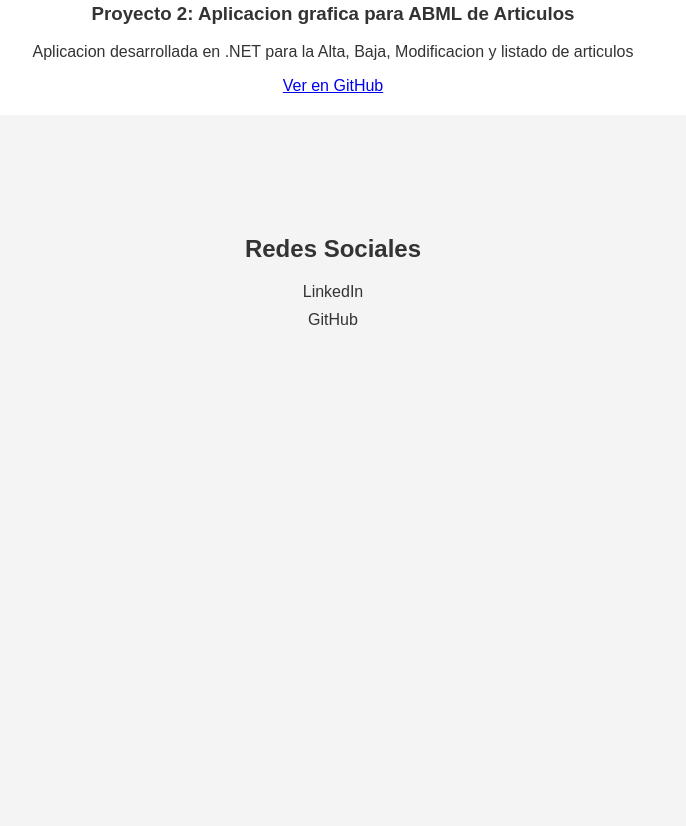
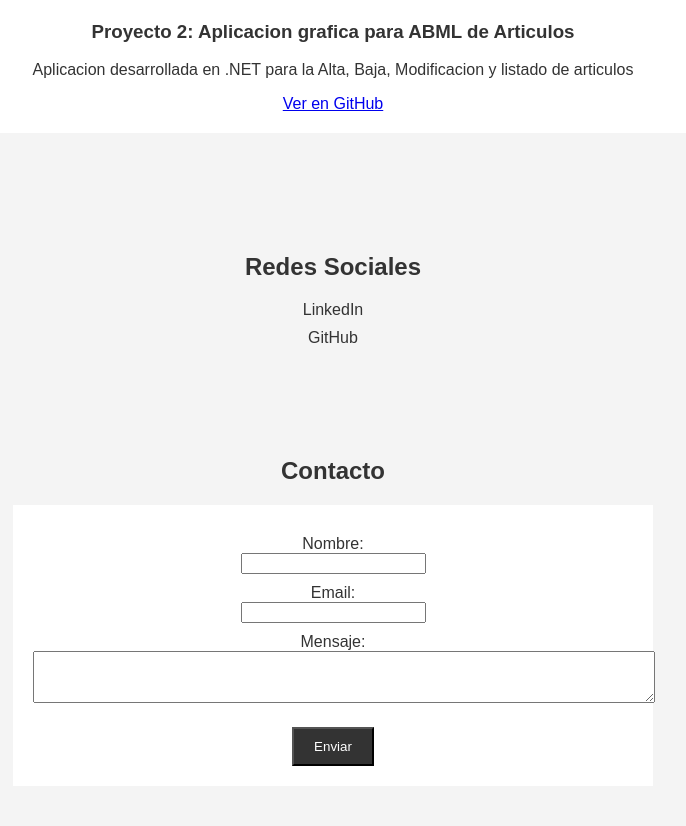
Before and after one commit to SashaFranco/Portfolio_Sasha_Franco, a plain HTML site: page index.html in a window 1280 px wide. Shown: the part 1877-2703 px from the top of the page, without its empty margins (307-993 px from the left). Before the commit the page ends 2256 px from the top, so only its background shows below. Drawn offline with Linux system fonts and the light colour scheme.

Commit message:
Ultima version con estilos trabajados

```diff
--- a/estilos.css
+++ b/estilos.css
@@ -10,12 +10,10 @@ body {
 
 header {
     background-color: #333;
-    /* padding: 10px 0; */
     text-align: center; /*estilo de texto centrado*/
 }
 
 nav ul {
-    /* list-style: none; esto eliina los marcadores */
     margin: 0;
     padding: 0;
 }
@@ -40,15 +38,6 @@ nav ul li a {
     margin-top: 0;
 }
 
-.conocimientos ul {
-    list-style: none;
-    padding: 0;
-}
-
-.conocimientos ul li {
-    margin: 10px 0;
-}
-
 .proyectos .proyecto {
     background-color: #fff;
     padding: 20px;
@@ -70,9 +59,32 @@ nav ul li a {
     margin-top: 20px;
 }
 
-.iconos-conocimientos img {
-    width: 70px; /* Ajusta el tamaño de las imágenes */
-    height: 70px; /* Ajusta el tamaño de las imágenes */
-    object-fit: contain; /* Mantiene la proporción original de las imágenes */
-    transition: transform 0.3s; /* Transición para el efecto hover */
+/* Estilos del Formulario de Contacto */
+.contacto form {
+    max-width: 600px;
+    margin: 0 auto;
+    background-color: #fff;
+    padding: 20px;
 }
+
+.contacto form label {
+    display: block;
+    margin-top: 10px;
+}
+
+
+.contacto form textarea {
+    width: 100%;
+    padding: 10px;
+}
+
+.contacto form button {
+    margin-top: 20px;
+    padding: 10px 20px;
+    background-color: #333;
+    color: white;
+}
+
+.contacto form button:hover {
+    background-color: #555;
+}
--- a/index.html
+++ b/index.html
@@ -5,6 +5,7 @@
     <meta name="viewport" content="width=device-width, initial-scale=1.0">
     <title>Mi Portfolio</title>
     <link rel="stylesheet" href="estilos.css">
+    <script src="script.js"></script>
 </head>
 <body>
     <!-- Menú - esta estrcutura de nav-u1 y li me permiten hacer los botones para navegar -->
@@ -15,13 +16,13 @@
                 <li><a href="#sobre-mi">Sobre Mí</a></li>
                 <li><a href="#conocimientos">Conocimientos</a></li>
                 <li><a href="#proyectos">Proyectos</a></li>
-                <!-- <li><a href="#contacto">Contacto</a></li> -->
+                <li><a href="#contacto">Contacto</a></li>
             </ul>
         </nav>
     </header>
 
     <!-- Sección de Presentación -->
-    <section id="inicio" class="section inicio">
+    <section id="inicio" class="section inicio"> <!--ponerle a todos los bloques class ="". Esto es para en el CSS asignarle estilos especificos-->>
         <div class="contenido-inicio">
             <img src="https://media.licdn.com/dms/image/C4D03AQGKhRROxv6SrA/profile-displayphoto-shrink_200_200/0/1638298406130?e=2147483647&v=beta&t=bf1BQob0DBwdohPy29AsZ-gpzJUmrJbYVsQK92_GSW8" alt="Foto de presentación">
             <h1>Hola! Soy Sasha Franco</h1>
@@ -72,7 +73,22 @@
         <a href="https://github.com/SashaFranco" target="_blank">GitHub</a>
     </section>
 
-    <!-- JavaScript para el formulario -->
-    <script src="script.js"></script>
+    <!-- Formulario de Contacto -->
+<section id="contacto" class="section contacto">
+    <h2>Contacto</h2>
+    <form id="contacto">
+        <label>Nombre:</label>
+        <input type="text" id="nombre" name="nombre">
+
+        <label for="email">Email:</label>
+        <input type="email" id="email" name="email"> <!-- el type aca hace que deba escribir un email si o si -->
+
+        <label for="mensaje">Mensaje:</label>
+        <textarea id="mensaje" name="mensaje"></textarea>
+
+        <button onclick="enviar()" >Enviar</button>
+    </form>
+</section>
+
 </body>
 </html>
--- /dev/null
+++ b/script.js
@@ -0,0 +1,3 @@
+function enviar(){
+alert("Gracias! pronto me pondre en contacto contigo")
+}
```
